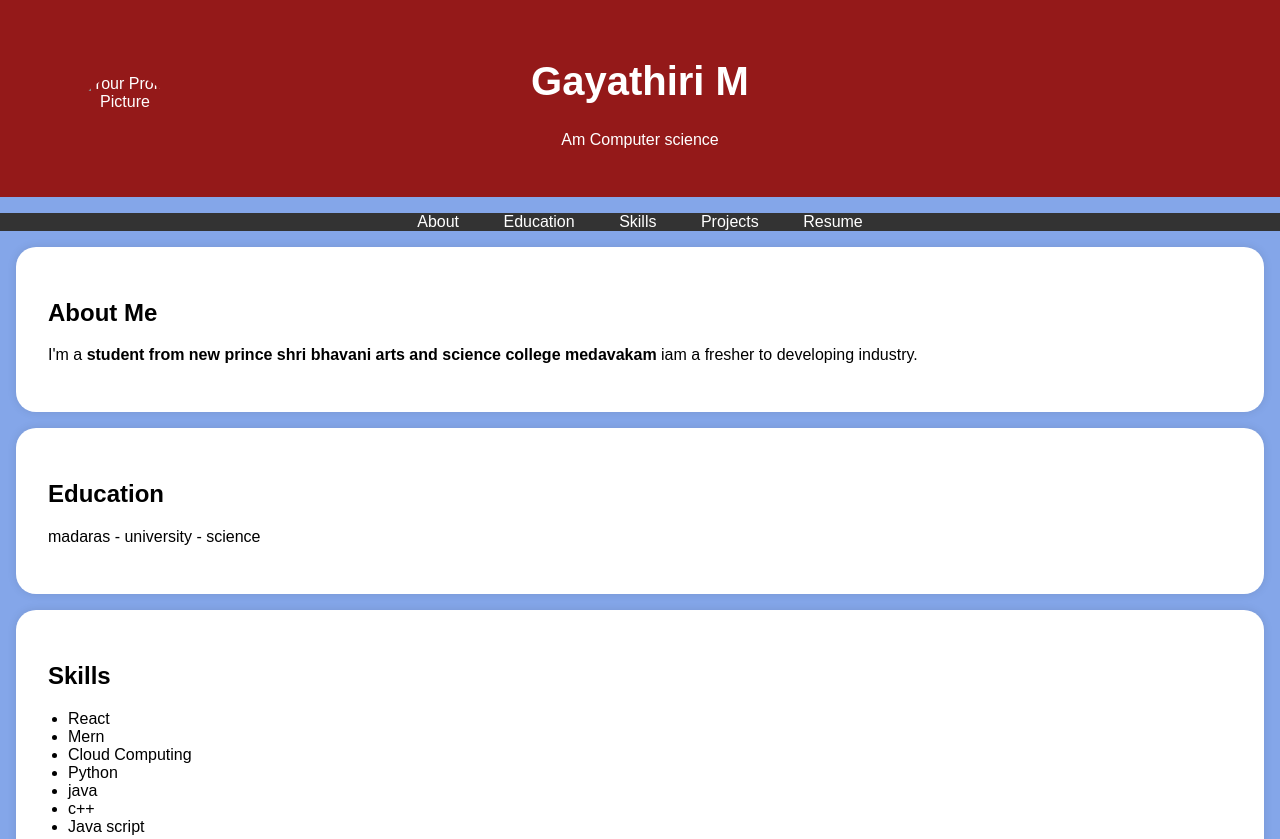
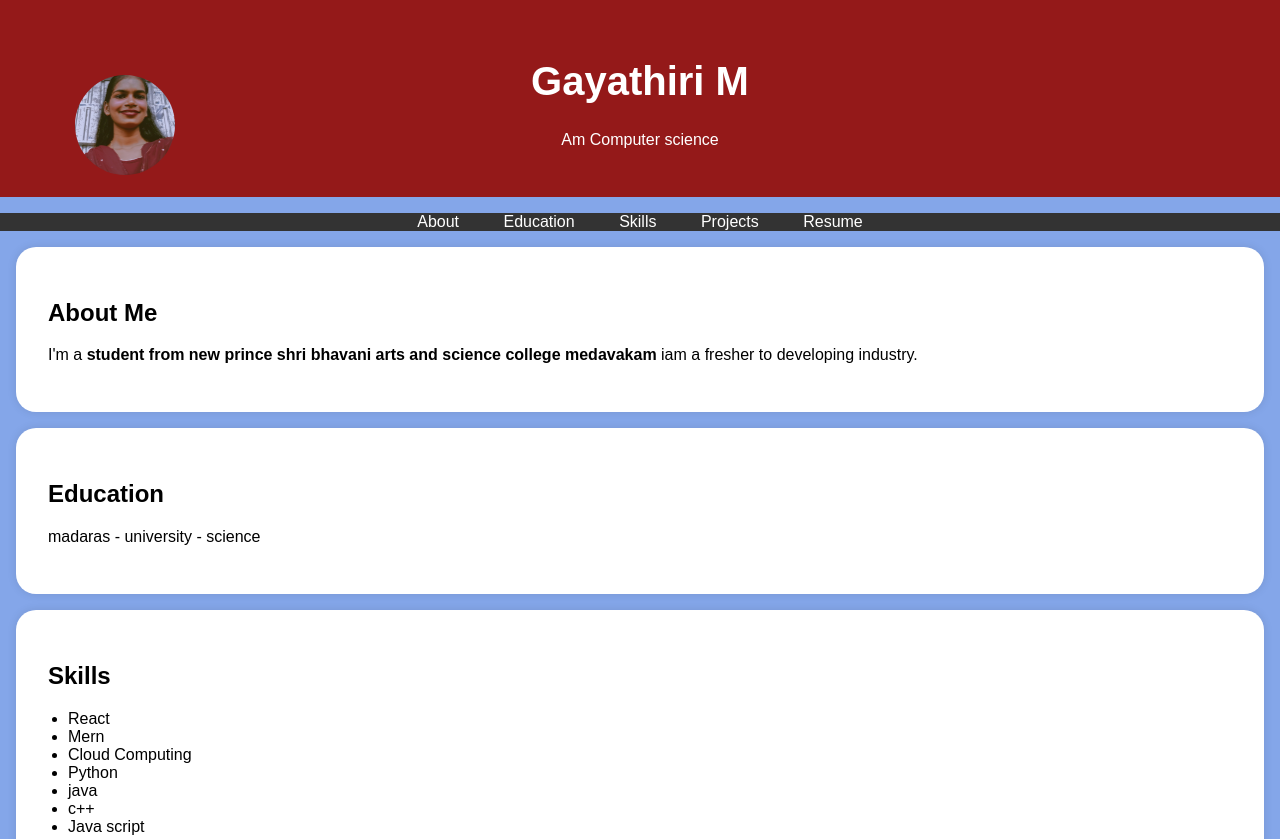
Before and after one commit to Gayathiri-66/Digital-portfolio-, a plain HTML site: page index.html in a window 1280 px wide. Shown: the top 839 px of the page. Drawn offline with Linux system fonts and the light colour scheme.

Commit message:
Update index.html

```diff
--- a/index.html
+++ b/index.html
@@ -95,7 +95,7 @@
     <header>
         <div class="header-content">
             <!-- Add your profile picture here -->
-            <img src="passport photo.jpg" alt="Your Profile Picture" class="profile-picture">
+            <img src="IMG_20250324_161406.jpg" alt="Your Profile Picture" class="profile-picture">
             <h1>Gayathiri M</h1>
             <p>Am Computer science</p>
         </div>
```
